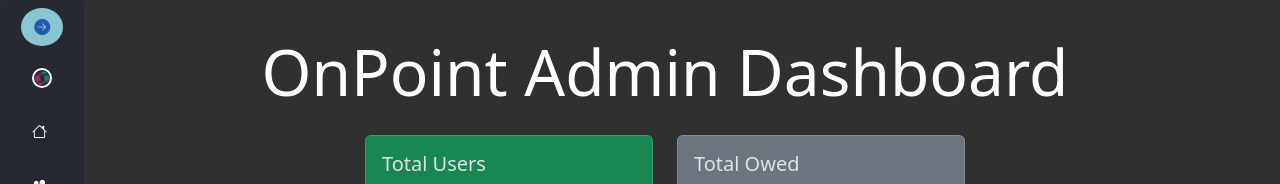
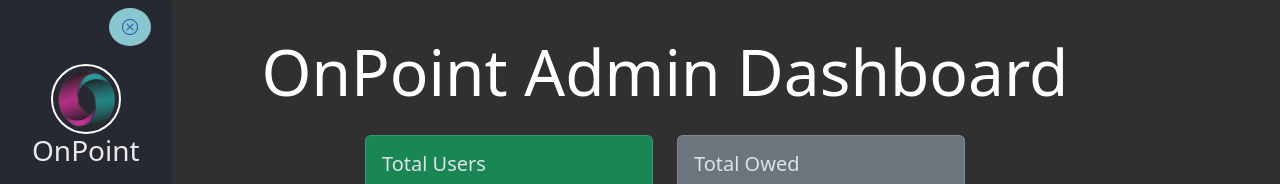
Before and after one commit to equanimityspace/opsg-frontend, a React (Vite) app: page /admin/dashboard in a window 1280 px wide. Shown: the top 184 px of the page. Built offline with nearby package versions, Linux system fonts and the light colour scheme.

Commit message:
change default to expanded

```diff
--- a/src/Features/Navigations/Navbars/AdminNav.jsx
+++ b/src/Features/Navigations/Navbars/AdminNav.jsx
@@ -5,7 +5,7 @@
 import opsgLogo from "../../../assets/img/opsg-logo.png";
 
 const AdminNav = (props) => {
-  const [isNotActive, setNotActive] = useState("true");
+  const [isNotActive, setNotActive] = useState(false);
   var arrowRight = <i className="bi bi-arrow-right-circle-fill"></i>;
   var crossIcon = <i className="bi bi-x-circle"></i>;
   return (
```
